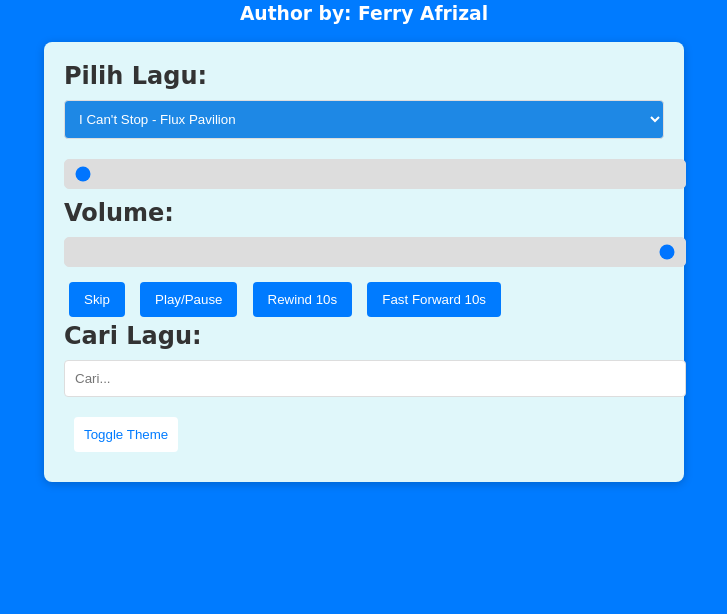
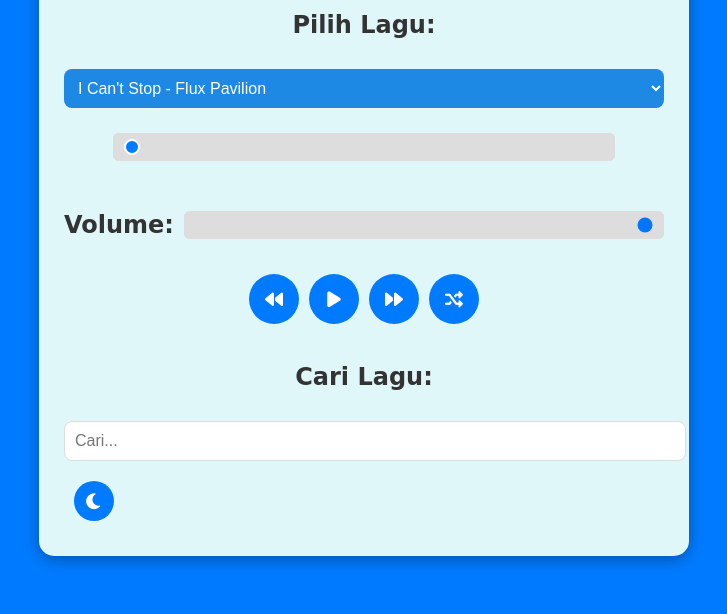
Before and after one commit to ferriafrizal/musik-player-ferry, a plain HTML site: page index.html in a window 1280 px wide. Shown: the part 186-800 px from the top of the page, without its empty margins (276-1003 px from the left). Drawn offline with Linux system fonts and the light colour scheme; a web font is replaced by a local one.

Commit message:
Update index.html

```diff
--- a/index.html
+++ b/index.html
@@ -5,7 +5,9 @@
     <meta name="viewport" content="width=device-width, initial-scale=1.0">
     <title>Music Player</title>
     <link href="https://fonts.googleapis.com/css?family=Baloo+Bhaina" rel="stylesheet">
+    <link rel="stylesheet" href="https://cdnjs.cloudflare.com/ajax/libs/font-awesome/6.0.0/css/all.min.css">
     <style>
+        /* General Styles */
         body {
             font-family: 'Baloo Bhaina', cursive;
             background-color: #007bff;
@@ -16,80 +18,237 @@
             justify-content: center;
             min-height: 100vh;
             margin: 0;
+            transition: background-color 0.3s, color 0.3s;
         }
+
+        /* Dark Theme */
+        body.dark-theme {
+            background-color: #333;
+            color: #fff;
+        }
+
+        .dark-theme .player {
+            background-color: #444;
+            color: #fff;
+        }
+
+        .dark-theme select, .dark-theme input, .dark-theme button {
+            background-color: #555;
+            color: #fff;
+            border-color: #777;
+        }
+
+        .dark-theme .theme-toggle {
+            background-color: #fff;
+            color: #333;
+        }
+
+        /* Title Section */
         .title {
-            display: flex;
-            flex-direction: column;
-            align-items: center;
+            text-align: center;
+            margin-bottom: 20px;
         }
+
+        .title h1 {
+            font-size: 2.5rem;
+            margin: 0;
+        }
+
+        .title h3 {
+            font-size: 1.2rem;
+            margin: 5px 0 0;
+        }
+
+        /* Player Container */
         .player {
-            background-color: #e0f7fa; /* Warna latar belakang untuk pemutar */
+            background-color: #e0f7fa;
             color: #333;
-            border-radius: 8px;
-            padding: 20px;
-            box-shadow: 0 2px 10px rgba(0, 0, 0, 0.2);
+            border-radius: 15px;
+            padding: 25px;
+            box-shadow: 0 4px 15px rgba(0, 0, 0, 0.3);
             width: 90%;
             max-width: 600px;
+            text-align: center;
+            transition: background-color 0.3s, color 0.3s;
         }
-        h1, h2 { margin: 0; }
-        select {
+
+        /* Dropdown and Inputs */
+        select, input[type="range"], input[type="text"] {
             width: 100%;
             padding: 10px;
             margin: 10px 0;
             border: 1px solid #ddd;
-            border-radius: 4px;
-            background-color: #1E88E5; /* Warna biru untuk kotak pilih lagu */
-            color: #fff; /* Warna teks putih untuk kotak */
+            border-radius: 8px;
+            font-size: 16px;
+            transition: background-color 0.3s, border-color 0.3s;
         }
+
+        select {
+            background-color: #1E88E5;
+            color: #fff;
+            border: none;
+            cursor: pointer;
+            transition: background-color 0.3s, transform 0.2s;
+        }
+
+        select:hover {
+            background-color: #1565c0;
+            transform: scale(1.02);
+        }
+
+        select:active {
+            transform: scale(0.98);
+        }
+
         select option {
-            background-color: #1E88E5; /* Warna latar belakang untuk opsi */
-            color: #fff; /* Warna teks putih untuk opsi */
+            background-color: #1E88E5;
+            color: #fff;
         }
-        input[type="range"], input[type="text"] {
-            width: 100%;
-            padding: 10px;
-            margin: 10px 0;
-            border: 1px solid #ddd;
-            border-radius: 4px;
+
+        /* Progress Bar */
+        #progressBar {
+            width: 80%; /* Sesuaikan panjang Progress Bar di sini */
+            height: 6px;
+            background: #ddd;
+            border-radius: 5px;
+            appearance: none;
+            margin: 15px 0;
+            outline: none;
+            cursor: pointer;
         }
+
+        #progressBar::-webkit-slider-thumb {
+            width: 16px;
+            height: 16px;
+            background: #007bff;
+            border: 2px solid #fff;
+            border-radius: 50%;
+            cursor: pointer;
+            appearance: none;
+            transition: background 0.3s, transform 0.2s;
+        }
+
+        #progressBar::-webkit-slider-thumb:hover {
+            background: #0056b3;
+            transform: scale(1.1);
+        }
+
+        #progressBar::-moz-range-thumb {
+            width: 16px;
+            height: 16px;
+            background: #007bff;
+            border: 2px solid #fff;
+            border-radius: 50%;
+            cursor: pointer;
+            transition: background 0.3s, transform 0.2s;
+        }
+
+        #progressBar::-moz-range-thumb:hover {
+            background: #0056b3;
+            transform: scale(1.1);
+        }
+
+        /* Volume Bar */
+        .volume-container {
+            display: flex;
+            align-items: center;
+            gap: 10px;
+            margin: 15px 0;
+        }
+
+        #volumeBar {
+            width: 80%; /* Sesuaikan panjang Volume Bar di sini */
+            height: 6px;
+            background: #ddd;
+            border-radius: 5px;
+            appearance: none;
+        }
+
+        #volumeBar::-webkit-slider-thumb {
+            width: 16px;
+            height: 16px;
+            background: #007bff;
+            border-radius: 50%;
+            cursor: pointer;
+            transition: background 0.3s;
+        }
+
+        #volumeBar::-webkit-slider-thumb:hover {
+            background: #0056b3;
+        }
+
+        /* Buttons */
+        .button-container {
+            display: flex;
+            justify-content: center;
+            gap: 10px;
+            margin-top: 15px;
+        }
+
         button {
             background-color: #007bff;
             color: #fff;
             border: none;
-            border-radius: 4px;
-            padding: 10px 15px;
+            border-radius: 50%;
+            width: 50px;
+            height: 50px;
             cursor: pointer;
-            margin: 5px;
+            display: flex;
+            align-items: center;
+            justify-content: center;
+            transition: background-color 0.3s, transform 0.2s, box-shadow 0.3s;
         }
-        button:hover { background-color: #0056b3; }
-        #progressBar, #volumeBar {
-            width: 100%;
-            appearance: none;
-            height: 8px;
-            background: #ddd;
-            border-radius: 5px;
+
+        button:hover {
+            background-color: #0056b3;
+            transform: scale(1.1);
+            box-shadow: 0 4px 10px rgba(0, 0, 0, 0.2);
         }
-        #volumeBar { margin-top: 10px; }
-        #progressBar::-webkit-slider-thumb, #volumeBar::-webkit-slider-thumb {
-            width: 20px;
-            height: 20px;
+
+        button:active {
+            transform: scale(0.95);
+        }
+
+        button i {
+            font-size: 18px;
+        }
+
+        /* Theme Toggle Button */
+        .theme-toggle {
+            cursor: pointer;
+            margin: 10px;
+            padding: 10px;
             background: #007bff;
+            color: #fff;
+            border: none;
             border-radius: 50%;
-            cursor: pointer;
+            width: 40px;
+            height: 40px;
+            display: flex;
+            align-items: center;
+            justify-content: center;
+            transition: background-color 0.3s, transform 0.2s;
         }
+
+        .theme-toggle:hover {
+            background-color: #0056b3;
+            transform: scale(1.1);
+        }
+
+        .theme-toggle:active {
+            transform: scale(0.95);
+        }
+
+        .theme-toggle i {
+            font-size: 18px;
+        }
+
+        /* Notification */
         .notification {
             display: none;
             margin-top: 10px;
             color: red;
-        }
-        .theme-toggle {
-            cursor: pointer;
-            margin: 10px;
-            padding: 10px;
-            background: #fff;
-            color: #007bff;
-            border: none;
-            border-radius: 4px;
+            font-size: 14px;
         }
     </style>
 </head>
@@ -125,19 +284,23 @@
         <input type="range" id="progressBar" value="0" min="0" max="100" step="1" onchange="setProgress()">
         <br />
 
-        <label for="volumeBar"><h2>Volume:</h2></label>
-        <input type="range" id="volumeBar" value="100" min="0" max="100" step="1" onchange="setVolume()">
+        <div class="volume-container">
+            <label for="volumeBar"><h2>Volume:</h2></label>
+            <input type="range" id="volumeBar" value="100" min="0" max="100" step="1" onchange="setVolume()">
+        </div>
 
-        <br />
-        <button onclick="skipSong()">Skip</button>
-        <button onclick="togglePlayPause()">Play/Pause</button>
-        <button onclick="rewind()">Rewind 10s</button>
-        <button onclick="fastForward()">Fast Forward 10s</button>
+        <div class="button-container">
+            <button onclick="rewind()"><i class="fas fa-backward"></i></button>
+            <button onclick="togglePlayPause()"><i class="fas fa-play"></i></button>
+            <button onclick="skipSong()"><i class="fas fa-forward"></i></button>
+            <button onclick="playRandom()"><i class="fas fa-random"></i></button>
+        </div>
+
         <br />
         <label for="search"><h2>Cari Lagu:</h2></label>
         <input type="text" id="search" oninput="filterSongs()" placeholder="Cari...">
 
-        <button class="theme-toggle" onclick="toggleTheme()">Toggle Theme</button>
+        <button class="theme-toggle" onclick="toggleTheme()"><i class="fas fa-moon"></i></button>
         <div class="notification" id="notification">Error: Unable to play audio.</div>
     </article>
     <audio id="audioPlayer" controls style="display:none;"></audio>
@@ -145,6 +308,11 @@
     <script>
         var player = document.getElementById("audioPlayer");
         var currentSongIndex = 0;
+
+        // Auto-play next song
+        player.addEventListener("ended", function() {
+            skipSong();
+        });
 
         function changeSong() {
             var playlist = document.getElementById("playlist");
@@ -158,6 +326,13 @@
         function skipSong() {
             var playlist = document.getElementById("playlist");
             currentSongIndex = (currentSongIndex + 1) % playlist.options.length;
+            playlist.selectedIndex = currentSongIndex;
+            changeSong();
+        }
+
+        function playRandom() {
+            var playlist = document.getElementById("playlist");
+            currentSongIndex = Math.floor(Math.random() * playlist.options.length);
             playlist.selectedIndex = currentSongIndex;
             changeSong();
         }
@@ -217,13 +392,6 @@
         function toggleTheme() {
             var body = document.body;
             body.classList.toggle("dark-theme");
-            if (body.classList.contains("dark-theme")) {
-                body.style.backgroundColor = "#333";
-                body.style.color = "#fff";
-            } else {
-                body.style.backgroundColor = "#007bff";
-                body.style.color = "#fff";
-            }
         }
     </script>
 </body>
```
